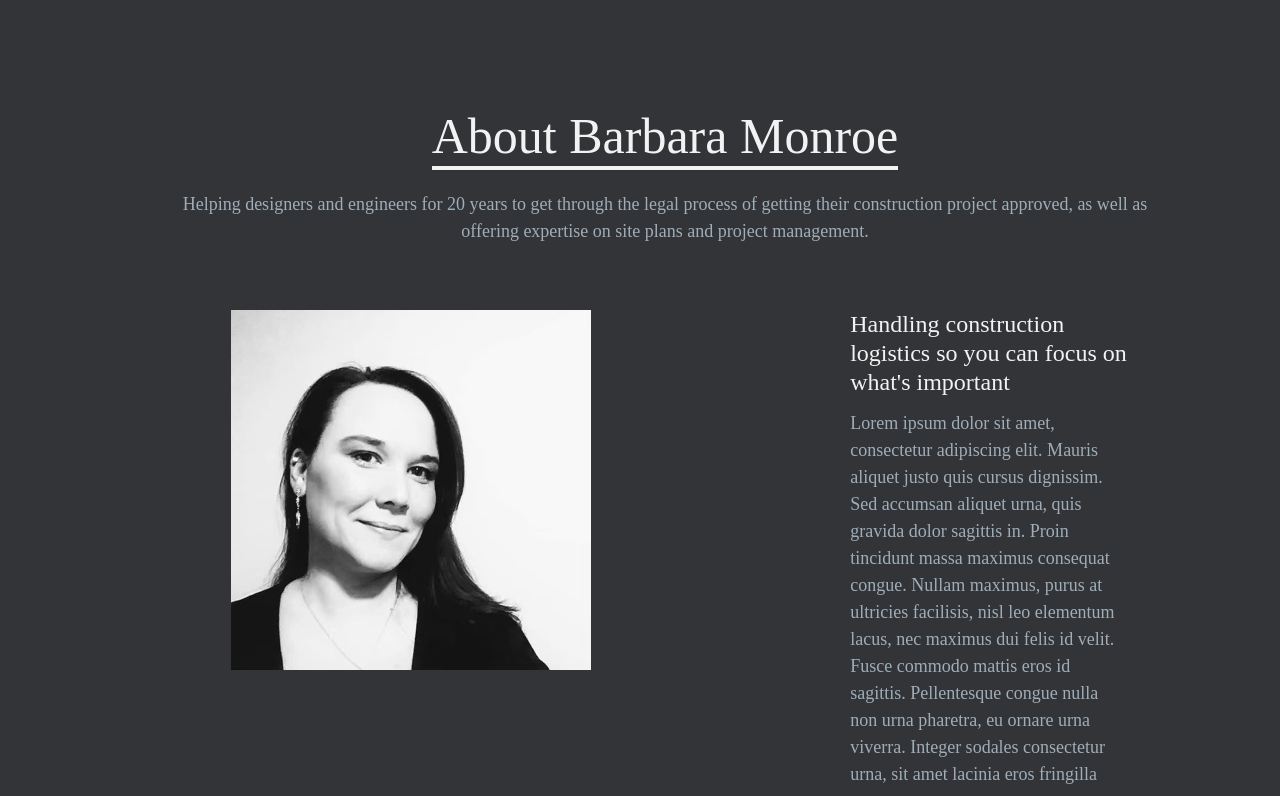
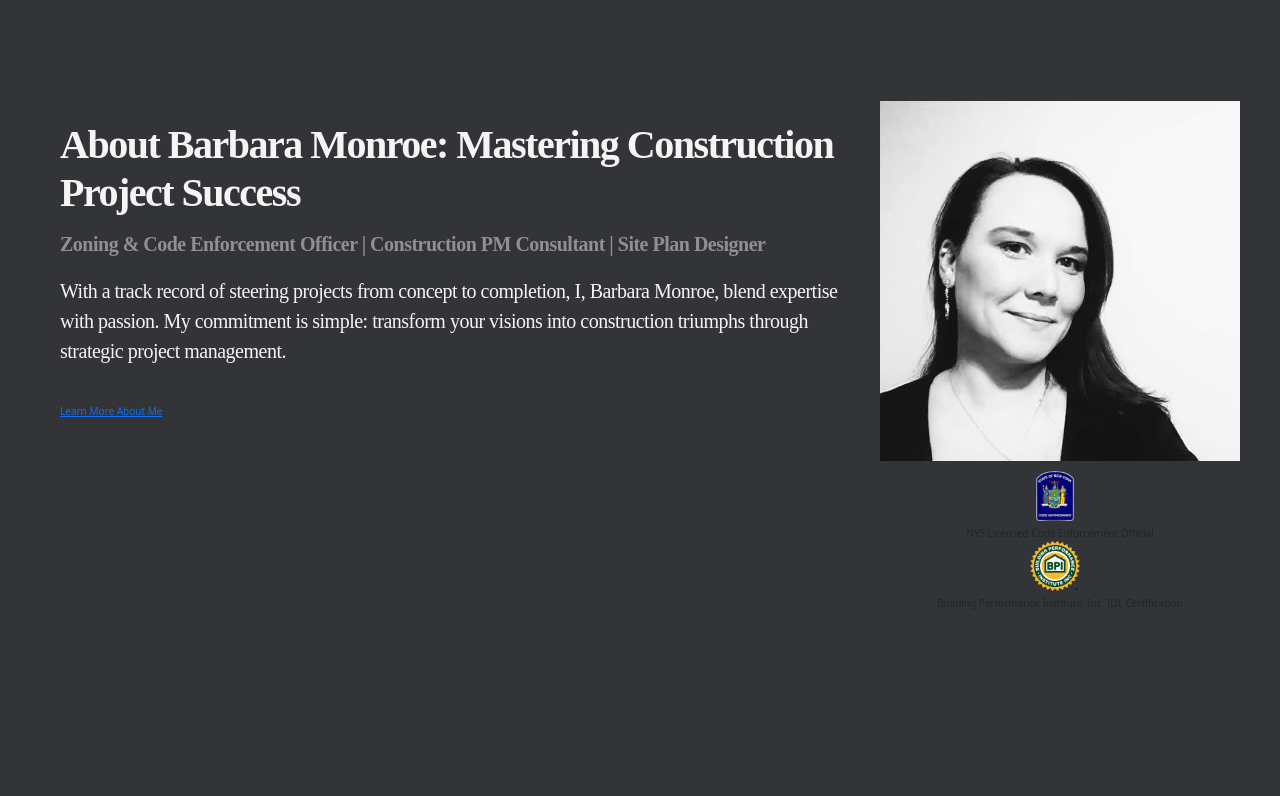
Before and after one commit to Caleb-Rogers/bmonroe-consulting, a Next.js app: page / in a window 1280 px wide. Shown: the part 900-1696 px from the top of the page. Built offline with nearby package versions, Linux system fonts and the light colour scheme.

Commit message:
About Section Redesign
Buttons and some layout still needed.

```diff
--- a/src/components/AboutSection/AboutSection.css
+++ b/src/components/AboutSection/AboutSection.css
@@ -1,6 +1,115 @@
 /**************************/
 /* ABOUT SECTION */
 /**************************/
+
+/**************************/
+/* ABOUT SECTION */
+/**************************/
+
+.about-section {
+  display: flex;
+  justify-content: center;
+  align-items: center;
+  height: 100vh;
+  background-color: #333437;
+}
+
+.about-sec-container {
+  display: flex;
+  justify-content: space-between;
+  max-width: 1200px;
+  width: 100%;
+  margin-bottom: 10vh;
+}
+
+.about-sec-content {
+  display: flex;
+  flex-direction: column;
+  align-items: flex-start;
+  padding: 20px;
+  flex: 1;
+}
+
+.about-sec-heading {
+  margin-bottom: 1rem;
+  font-family: "Playfair Display", serif;
+  color: #f5f5f5;
+}
+
+.about-sec-heading h2 {
+  font-size: 4rem;
+  font-weight: 700;
+  letter-spacing: -1.5px;
+}
+
+.about-sec-sub-heading {
+  margin-bottom: 1.5rem;
+  font-family: "Playfair Display", italic;
+  color: #909090;
+}
+
+.about-sec-sub-heading h3 {
+  font-size: 2rem;
+  font-weight: 600;
+  letter-spacing: -0.5px;
+}
+
+.about-sec-description {
+  margin-bottom: 2.8rem;
+  font-family: "Playfair Display", serif;
+  color: #f5f5f5;
+}
+
+.about-sec-description p {
+  font-size: 2rem;
+  font-weight: 400;
+  letter-spacing: -0.5px;
+}
+
+.cta-btn a {
+  display: inline-block;
+  padding: 0.5rem 1rem;
+  background-color: #007bff;
+  color: #fff;
+  text-decoration: none;
+  border-radius: 5px;
+}
+
+.about-img-box {
+  display: flex;
+  flex-direction: column;
+  align-items: flex-end;
+  z-index: 1;
+}
+
+.about-img {
+  max-width: 100%;
+  height: auto;
+  border-radius: 50%;
+}
+
+.about-img img {
+  width: 125px;
+  height: auto;
+  margin-top: 2rem;
+  margin-bottom: 2rem;
+  border-radius: 50%;
+}
+
+.icons {
+  display: flex;
+  flex-direction: column;
+  align-items: center;
+  margin-top: 1rem;
+}
+
+.icons img {
+  width: 50px;
+  height: 50px;
+  margin-bottom: 0.5rem;
+  margin-right: 1rem; /* Added margin for spacing between icons */
+}
+
 .about-container {
   padding: 8rem 12rem 12rem 12rem;
   background-color: #243d52;
--- a/src/components/AboutSection/AboutSection.js
+++ b/src/components/AboutSection/AboutSection.js
@@ -1,40 +1,43 @@
 import React from "react";
+import Link from "next/link";
 
 export default function AboutSection() {
   return (
-    <div class="about-container">
-      <div class="about-header">
-        <h1>About Barbara Monroe</h1>
-        <p>Helping designers and engineers for 20 years to get through the legal process of getting
-            their construction project approved, as well as offering expertise on
-            site plans and project management.</p>
+    <section className="about-section">
+      <div className="about-sec-container">
+        <div className="about-sec-content">
+          <div className="about-sec-heading">
+            <h2>About Barbara Monroe: Mastering Construction Project Success</h2>
           </div>
-      <div class="about-main-wrapper">
-        <div class="about-main">
-          <div class="about-main-left">
+          <div className="about-sec-sub-heading">
+            <h3>Zoning & Code Enforcement Officer | Construction PM Consultant | Site Plan Designer</h3>
+          </div>
+          <div className="about-sec-description">
+            <p>
+              With a track record of steering projects from concept to completion, I, Barbara Monroe,
+              blend expertise with passion. My commitment is simple: transform your visions into construction
+              triumphs through strategic project management.
+            </p>
+          </div>
+          <div className="about-cta-btn">
+            <Link href="/about" className="about-btn">
+                Learn More About Me
+              </Link>
+          </div>
+        </div>
+        <div className="about-sec-img-box">
+          <div className="about-sec-img">
             <img src="headshot.png" alt="B. Monroe Headshot" />
           </div>
-          <div class="about-main-right">
-            <h2>Handling construction logistics so you can focus on what's important</h2>
-            <p>Lorem ipsum dolor sit amet, consectetur adipiscing elit. Mauris aliquet justo quis cursus
-              dignissim. Sed accumsan aliquet urna, quis gravida dolor sagittis in. Proin tincidunt massa
-              maximus consequat congue. Nullam maximus, purus at ultricies facilisis, nisl leo elementum lacus,
-              nec maximus dui felis id velit. Fusce commodo mattis eros id sagittis. Pellentesque congue nulla
-              non urna pharetra, eu ornare urna viverra. Integer sodales consectetur urna, sit amet lacinia eros fringilla nec.
-            </p>
-            <div class="about-icons">
-              <div class="left-icon">
+          <div className="icons">
             <img src="code-enforcement-logo.png" alt="NYS Licensed Code Enforcement Official LOGO" />
           <span>NYS Licensed Code Enforcement Official</span>
-              </div>
-              <div class="right-icon">
             <img src="BPI-logo.png" alt="Building Performance Institute, Inc. IDL Certification LOGO" />
             <span>Building Performance Institute, Inc. IDL Certification</span>
         </div>
         </div>
       </div>
-        </div>
-      </div>
-    </div>
+
+    </section>
   );
 };
```
Lines whose indentation alone changed are shown as unchanged.
